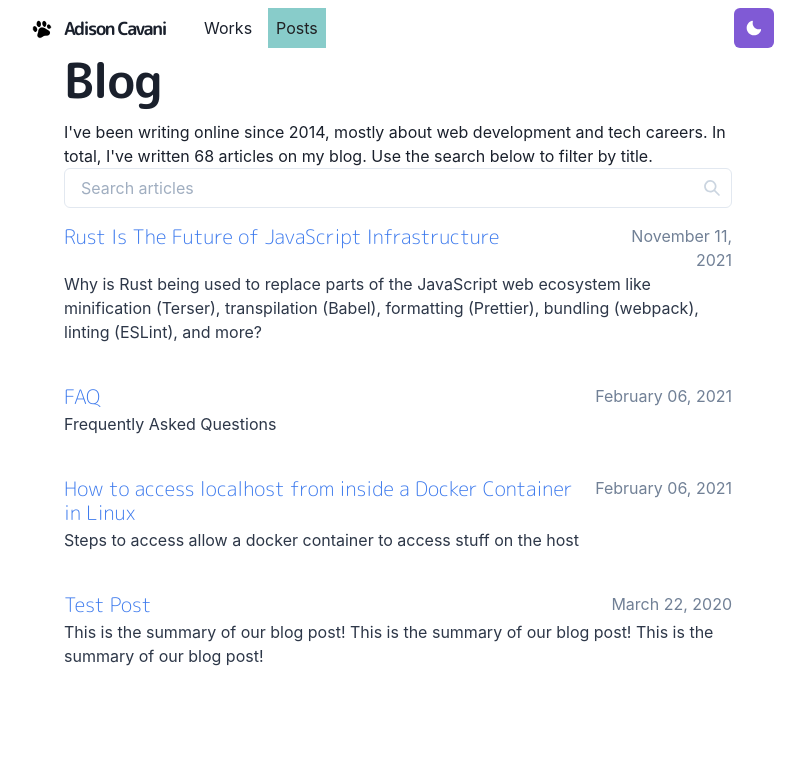
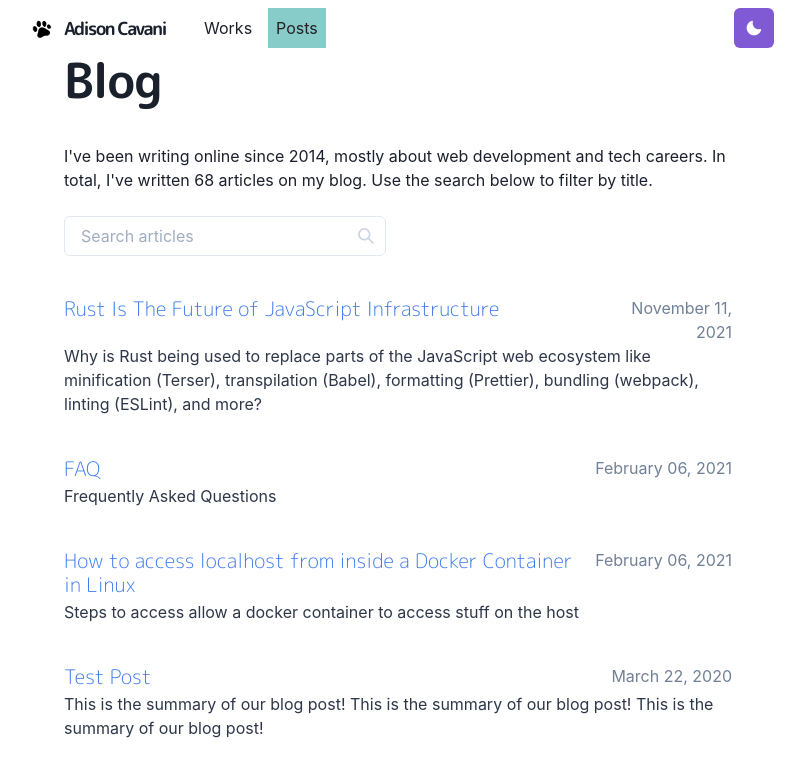
Before and after one commit to AdisonCavani/adisoncavani.github.io, a Next.js app: page /posts in a window 1280 px wide. Shown: the top 776 px of the page, without its empty margins (242-1047 px from the left). Built offline with nearby package versions, Linux system fonts and the light colour scheme.

Commit message:
Add animation to posts page

```diff
--- a/pages/posts.tsx
+++ b/pages/posts.tsx
@@ -7,13 +7,13 @@ import {
   Input,
   InputGroup,
   InputRightElement,
-  Container,
   Text,
 } from "@chakra-ui/react";
 import { SearchIcon } from "@chakra-ui/icons";
 import BlogPost from "../components/blog-post";
 import { getAllFilesFrontMatter } from "../lib/mdxUtils";
 import Layout from "../components/layouts/article";
+import Section from "../components/section";
 
 export default function Blog({ posts }) {
   const [searchValue, setSearchValue] = useState("");
@@ -51,14 +51,19 @@ export default function Blog({ posts }) {
             maxWidth="700px"
             px={4}
           >
+            <Section>
               <Heading letterSpacing="tight" mb={4} as="h1" size="2xl">
                 Blog
               </Heading>
+            </Section>
+            <Section delay="0.1">
               <Text>
                 I&apos;ve been writing online since 2014, mostly about web
                 development and tech careers. In total, I&apos;ve written 68
                 articles on my blog. Use the search below to filter by title.
               </Text>
+            </Section>
+            <Section delay="0.2">
               <InputGroup mb={4} mr={4} w="100%">
                 <Input
                   aria-label="Search articles"
@@ -69,10 +74,13 @@ export default function Blog({ posts }) {
                   <SearchIcon color="gray.300" />
                 </InputRightElement>
               </InputGroup>
+            </Section>
+            <Section delay="0.3">
               {!filteredBlogPosts.length && "No posts found."}
               {filteredBlogPosts.map((frontMatter) => (
                 <BlogPost key={frontMatter.title} {...frontMatter} />
               ))}
+            </Section>
           </Flex>
         </Stack>
       </Layout>
```
Lines whose indentation alone changed are shown as unchanged.
